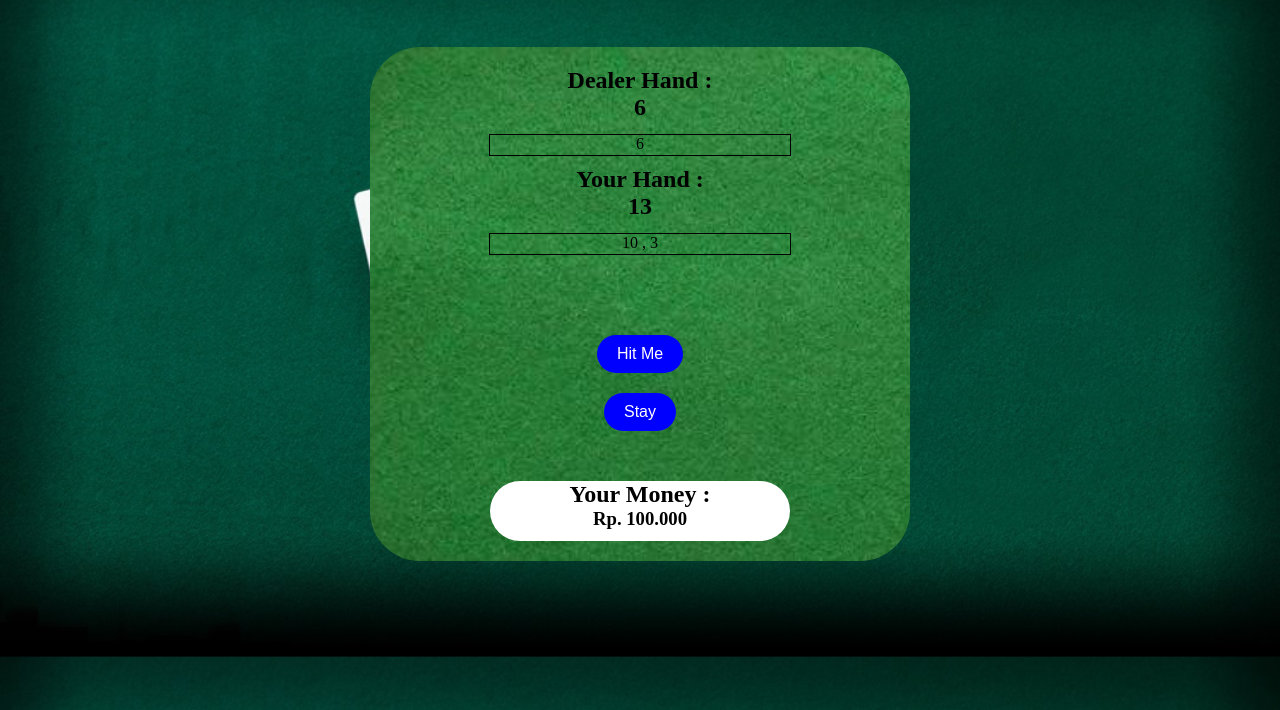
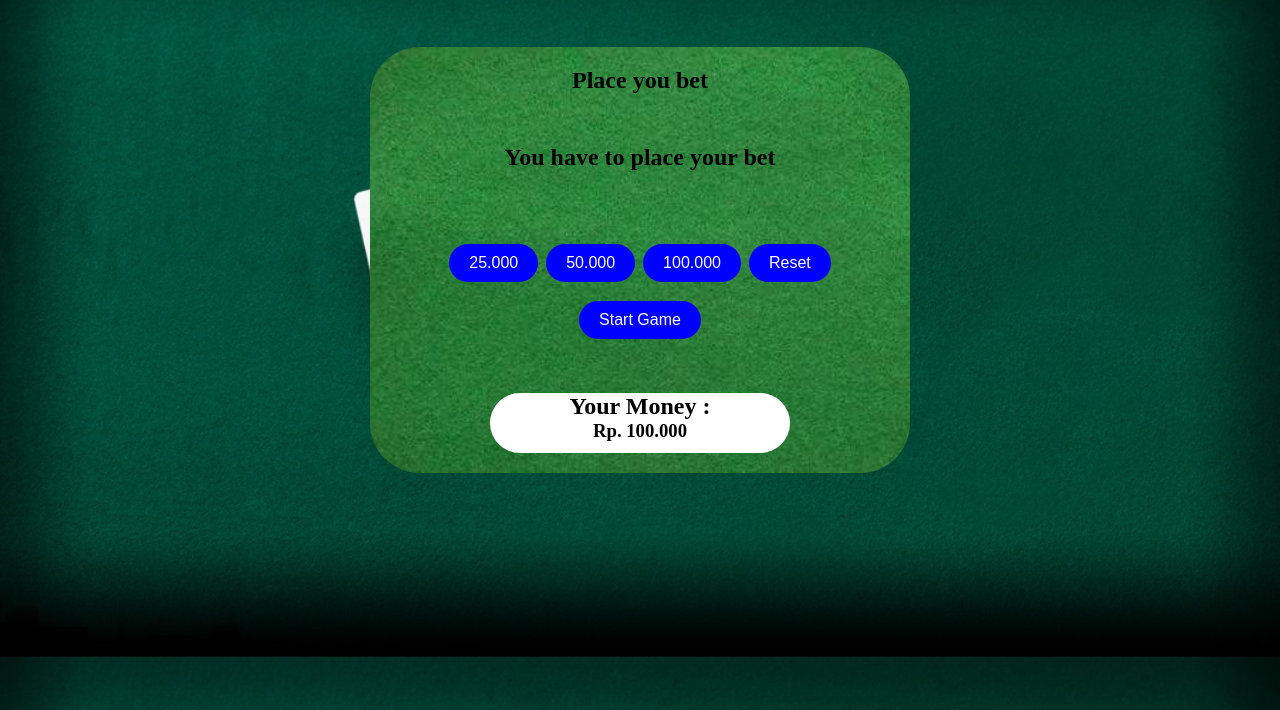
Before and after one commit to akbarakma/blackjack, a plain HTML site: page index.html in a window 1280 px wide. Both pictures are taken after a click on the button "Start Game". Shown: the part 90-800 px from the top of the page. Drawn offline with Linux system fonts and the light colour scheme.

Commit message:
as as blm

```diff
--- a/index.html
+++ b/index.html
@@ -26,7 +26,7 @@
         <!--bet-->
         <div id="bet">
             <h2>Place you bet</h2>
-            <h2 id="your-bet">0</h2>
+            <h2 id="your-bet"></h2>
             <h2 id="bet-overload"></h2>
             <button id='betting' onclick="placeBet(25000)">25.000</button>
             <button id='betting' onclick="placeBet(50000)">50.000</button>
--- a/main.js
+++ b/main.js
@@ -46,6 +46,10 @@ function addCard(){
 }
 
 function startGame(){
+    if(tempMoney === 0){
+        document.getElementById('bet-overload').innerHTML = 'You have to place your bet';
+    }
+    else{
         document.getElementById('hand').style.display = "block";
         document.getElementById('bet').style.display = "none";
         document.getElementById('hit-me').style.display = "block";
@@ -65,6 +69,7 @@ function startGame(){
         yourHand.push(cards[indexYour2]);
         cards.splice(indexYour2 , 1);
         countHand();
+    }
 }
 
 
```
Lines whose indentation alone changed are shown as unchanged.
